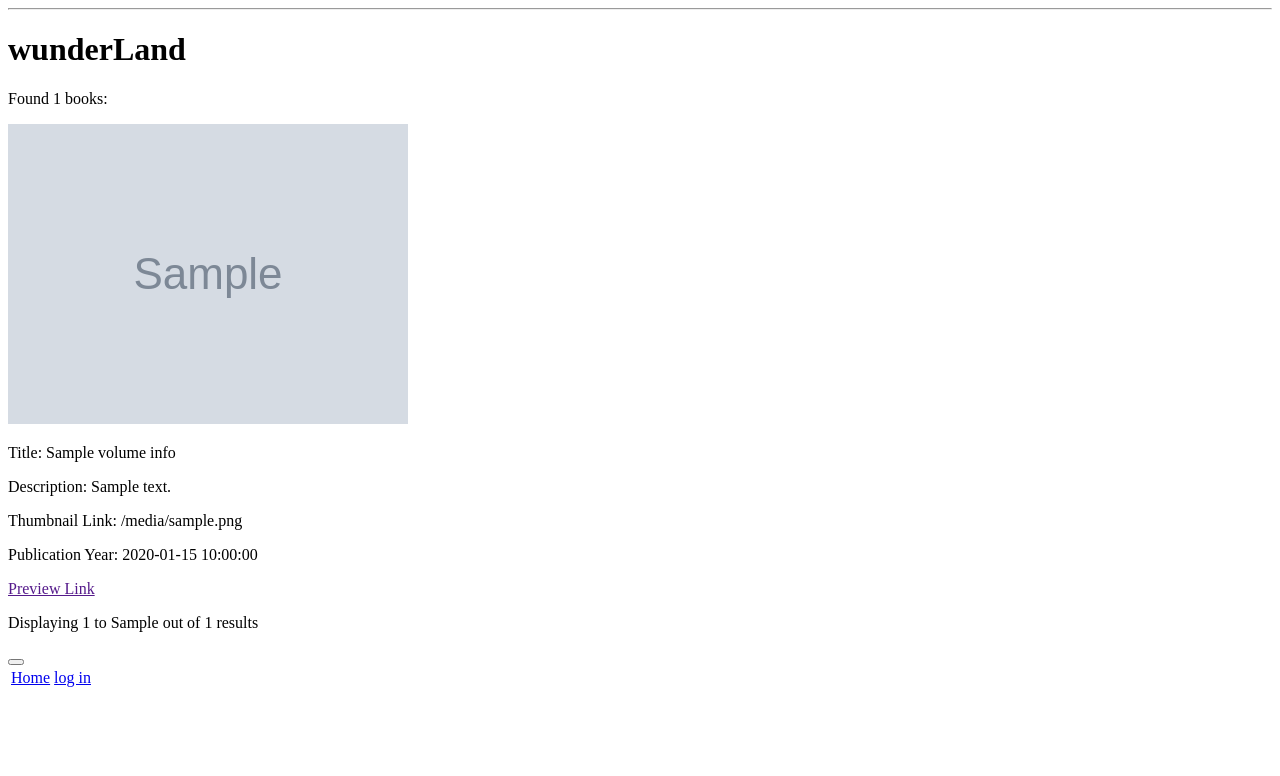
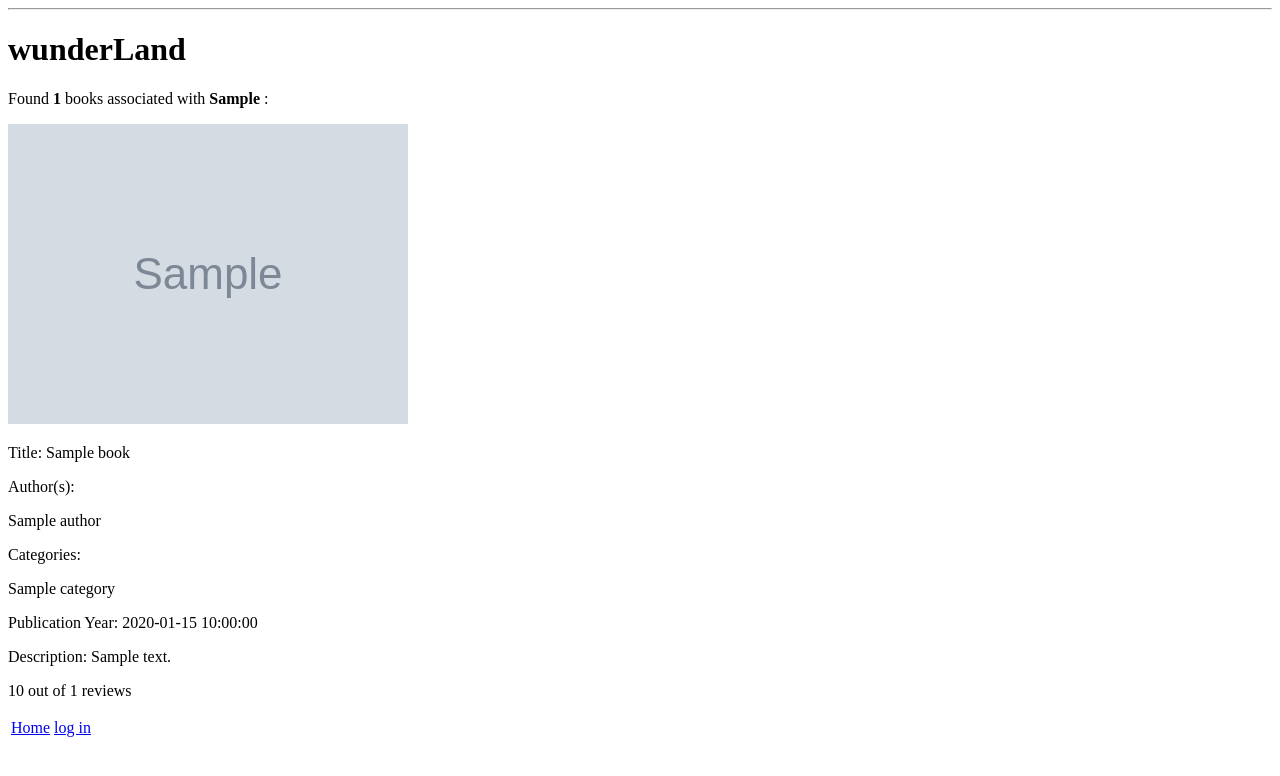
Before and after one commit to Tiffany8/wunderLand, a Flask app: template templates/searchresults.html in a window 1280 px wide. Shown: the top 776 px of the page. Run offline with Flask 2, Linux system fonts and the light colour scheme; the template is opened without the code that fills it: most values are stand-ins (such as "Sample title", 1, 10 or a date in 2020).

Commit message:
Updated my server.py, index.html, and searchresults.html in order to create a simple web app that allows one to search for books based on location.

```diff
--- a/server.py
+++ b/server.py
@@ -1,9 +1,12 @@
 from jinja2 import StrictUndefined
 
-from flask import Flask, render_template, redirect, request as flaskrequest, flash, session
+from flask import Flask, render_template, redirect, request as flaskrequest,\
+        flash, session
 from flask_debugtoolbar import DebugToolbarExtension
-from model import Book, Author, Location, connect_to_db, db
+from model import Book, Author, Location, Category, Award, Event, Character,\
+        connect_to_db, db
 import os
+from pw_utilities import get_books_associated_with_location
 
 #from Google Books
 import pprint
@@ -19,115 +22,77 @@ app.secret_key = "ABC"
 # This is horrible. Fix this so that, instead, it raises an error.
 app.jinja_env.undefined = StrictUndefined
 
-google_api_key = os.environ['GOOGLE_API_KEY']
+
 
 @app.route("/")
 def index():
     """Display the homepage."""
 
-    return render_template("homepage.html")
+    return render_template("index.html")
 
 @app.route("/", methods=['POST'])
 def search_for_books():
-    """Search for books through the homepage."""
+    """Search for books through the homepage by location."""
 
-    user_book_query = flaskrequest.form.get('search-input')
-    print user_book_query
+    user_location_query = flaskrequest.form.get('search-input')
+    radius = flaskrequest.form.get('radius')
+    radius = int(radius)
+    print user_location_query
 
-    #!/usr/bin/python
+    # #assess user input
+    # try:
+    #     user_location_query_list = ", ".join(user_location_query)
+    #     if len(user_location_query_list) == 2:
+    #         city, state = user_location_query_list
+    #     if len(user_location_query_list) == 3:
+    #         city, state, country = user_location_query_list
+    # except:
+    #     city = user_location_query_list
+    # else:
+    #     print "Please enter a location (city, state)"
 
-    # API provided from OS environment
+    #query for books associated with place within 100mi
+    #returns a list of book objects
+    book_obj_list = get_books_associated_with_location(radius, user_location_query)
 
+    print "search complete"
 
-    # The apiclient.discovery.build() function returns an instance of an API service
-    # object that can be used to make API calls. The object is constructed with
-    # methods specific to the books API. The arguments provided are:
-      # name of the API ('books')
-      # version of the API you are using ('v1')
-      # API key
-    service = build('books', 'v1', developerKey=google_api_key)
-
-    # # The books API has a volumes().list() method that is used to list books
-    # # given search criteria. Arguments provided are:
-    # #   volumes source ('public')
-    # #   search query ('android')
-    # # The method returns an apiclient.http.HttpRequest object that encapsulates
-    # # all information needed to make the request, but it does not call the API.
-    request = service.volumes().list(source='public',
-                                    orderBy='relevance',
-                                    printType='books',
-                                    q=user_book_query,
-                                    startIndex=0,
-                                    maxResults=40,
-                                    fields="items(volumeInfo(description,pageCount,categories,publishedDate,imageLinks/thumbnail,industryIdentifiers,authors,mainCategory)),totalItems")
-    # import pdb; pdb.set_trace()
-    # # The execute() function on the HttpRequest object actually calls the API.
-    # # It returns a Python object built from the JSON response. You can print this
-    # # object or refer to the Books API documentation to determine its structure.
-
-    response = request.execute()
-
-    # pprint.pprint(response)
-
-
-    # # Accessing the response like a dict object with an 'items' key returns a list
-    # # of item objects (books). The item object is a dict object with a 'volumeInfo'
-    # # key. The volumeInfo object is a dict with keys 'title' and 'authors'.
-
-
-    query_result_length = len(response['items'])
+    #determine query results list length
+    #will use this for pagination
+    query_result_length = len(book_obj_list)
     # search_results_list = []
     # for book in response.get('items', []):
     #     search_results_list.append((book['volumeInfo']['title'],
     #                                 book['volumeInfo']['authors']))
     # print response.get('items', [])
     # print 'Found %d books:' % len(response['items'])
-    maxResults=40
-
-    page_number = 1
-
-    #add this stuff to database
-    # response['itemsPerPage'] = 20
-    # for book in response.get('items', []):
-    #     title = book.get('volumeInfo', {}).get('title')
-    #     # print "The title: ", title
-    #     authors = book.get('volumeInfo', {}).get('authors')
-    #     # print "Authors: ", authors
-    #     categories = book.get('volumeInfo', {}).get('categories')
-    #     # print "Categories: ", categories
-    #     description = book.get('volumeInfo', {}).get('description')
-    #     # print "Description: ", description
-    #     thumbnail = book.get('volumeInfo', {}).get('imageLinks', {}).get('thumbnail')
-    #     # print "Thumbnail link: ", thumbnail
-    #     publishedDate = book.get('volumeInfo', {}).get('publishedDate')
-    #     # print "Publication Date: ", publishedDate
-    #     previewLink = book.get('volumeInfo', {}).get("previewLink")
-        # print "PreviewLink: ", previewLink
-        # isbn = book.get('volumeInfo').get('industryIdentifiers')[1].get('identifier')
-    print "search complete"
-    # return render_template("searchresults.html")
-    return render_template("searchresults.html", query_result_length=query_result_length,
-                                            response=response, maxResults=40, page_number=1)
-
-@app.route('/moreresults/<int:page_number>', methods=['GET'])
-def search_results_pagination(page_number):
-    answer = flaskrequest.form.get('answer')
-    page_number = int(page_number) + 1
-    if answer:
-
-        request = service.volumes().list(source='public',
-                                    orderBy='newest',
-                                    printType='books',
-                                    q=user_book_query,
-                                    startIndex=(int(itemsPerPage) * int(page_number)) + 1,
-                                    maxResults=40,
-
-                                    fields="items(volumeInfo(description,pageCount,categories,publishedDate,imageLinks/thumbnail,industryIdentifiers,authors,mainCategory)),totalItems")
-        response = request.execute()
+    # maxResults=40
+    # page_number = 1
 
 
+    # return render_template("searchresults.html")
+    return render_template("searchresults.html", query_result_length=query_result_length, book_obj_list=book_obj_list,
+            user_location_query=user_location_query)
 
-    return redirect("/moreresults/<int:page_number>")
+# @app.route('/moreresults/<int:page_number>', methods=['GET'])
+# def search_results_pagination(page_number):
+#     answer = flaskrequest.form.get('answer')
+#     page_number = int(page_number) + 1
+#     if answer:
+#
+#         request = service.volumes().list(source='public',
+#                                     orderBy='newest',
+#                                     printType='books',
+#                                     q=user_location_query,
+#                                     startIndex=(int(itemsPerPage) * int(page_number)) + 1,
+#                                     maxResults=40,
+#
+#                                     fields="items(volumeInfo(description,pageCount,categories,publishedDate,imageLinks/thumbnail,industryIdentifiers,authors,mainCategory)),totalItems")
+#         response = request.execute()
+#
+#
+#
+#     return redirect("/moreresults/<int:page_number>")
 
 
 if __name__ == "__main__":
--- a/templates/searchresults.html
+++ b/templates/searchresults.html
@@ -4,37 +4,27 @@
 <h1>wunderLand</h1>
 
 <div class="book-search-results">
-	<p>Found {{ query_result_length }} books:</p>
-	{% for book in response.get('items', []) %}
-		<img src="{{ book.get('volumeInfo').get('imageLinks').get('thumbnail') }}">
-		<p>Title: {{ book.get('volumeInfo').get('title') }}</p>
-		{% if book.get('volumeInfo').get('authors') %}
-			<p>Author(s): {{ ", ".join(book.get('volumeInfo').get('authors')) }}</p>
-		{% endif %}
-		{% if book.get('volumeInfo').get('categories') %}
-			<p>Categories: {{ ", ".join(book.get('volumeInfo').get('categories')) }}</p>
-		{% endif %}
-		<p>Description: {{ book.get('volumeInfo').get('description') }}</p>
-		<p>Thumbnail Link: {{ book.get('volumeInfo').get('imageLinks').get('thumbnail') }}</p>
-		<p>Publication Year: {{ book.get('volumeInfo').get('publishedDate') }}</p>
-		<p><a href='{{ book.get("volumeInfo").get("previewLink") }}'>Preview Link</a></p>
-
+	<p>Found <strong>{{ query_result_length }}</strong> books associated with <strong> {{ user_location_query }} </strong>:</p>
+	{% for book in book_obj_list %}
+		<a href="{{ book.preview_link }}"><img src="{{ book.thumbnail_url }}"></a>
+		<p>Title: {{ book.title }}</p>
+		<p>Author(s):</p>
+		{% for author in book.authors %}
+			<tab to=t1><p>{{ author.author_name }}</p>
+		{% endfor %}
+		<p>Categories:</p>
+		{% for category in book.categories %}
+			<p>{{ category.category }}</p>
+		{% endfor %}
+		<p>Publication Year: {{ book.publication_date }}</p>
+		<p>Description: {{ book.description }}</p>
+		<p>{{ book.average_ratings }} out of {{ book.ratings_count }} reviews</p>
 	{% endfor %}
 
 </div>
 
 <div class="footer">
-{# % for page_number in range(1, response['totalItems']|int, maxResults|int) % #}
-	<p>Displaying {{ page_number }} to {{ maxResults }} out of {{ response['totalItems'] }} results</p>
-	<div class="displayresults">
-		<form class="search-for-books" action='/moreresults/{{ page_number|int + 1 }}' method="POST">
-			<div class="search-for-books">
-				<label for="more_results">
-					<button type="submit" name="more_results" value="continue">
-				</label>
-			</div>
-		</form>
-{# % endfor % #}
+
 
 </div>
 
```
Also changed, not shown: model.py (+7 -3 lines), seed.py (+152 -110 lines), templates/homepage.html (deleted, +0 -15 lines), projectwun.db, 2 other files.
